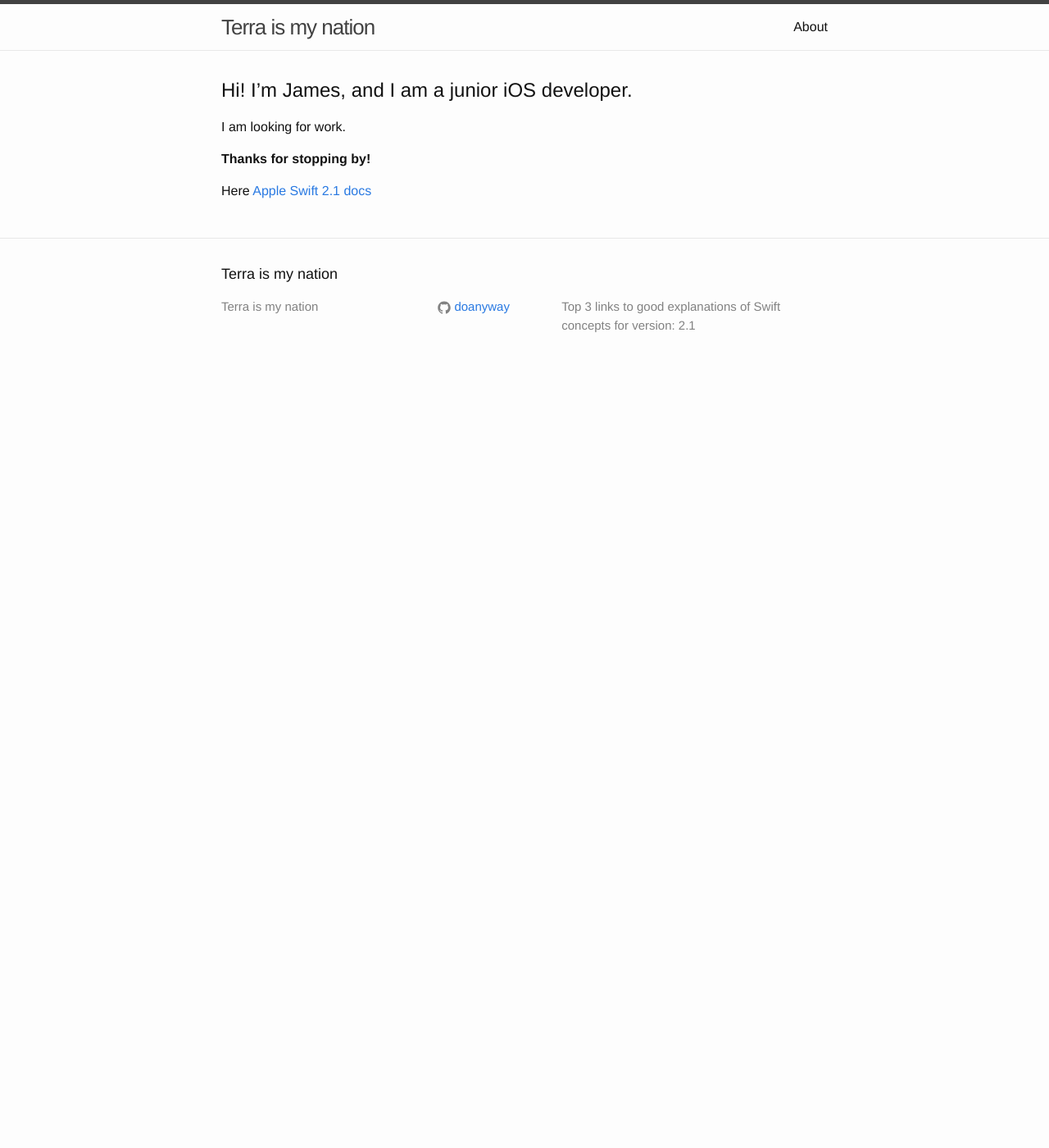
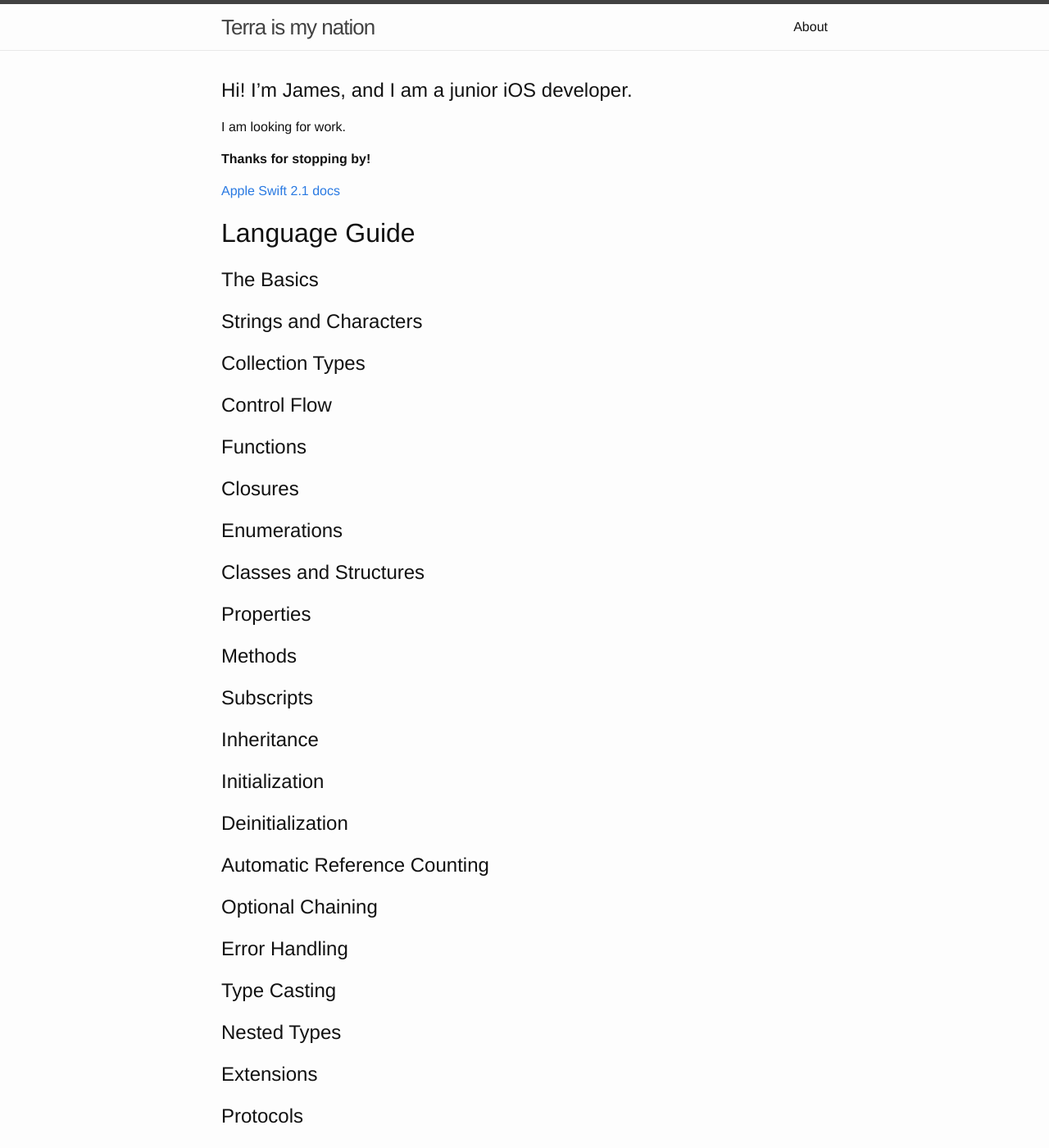
Before and after one commit to doanyway/doanyway.github.io, a Jekyll site: the page built from index.md, in a window 1280 px wide and 1400 px high. Shown: the whole window at 82% size. Built offline with Jekyll 4.4.1, drawn with Linux system fonts in a browser that asks for light colours; some of the changed text lies outside the part shown.

Commit message:
top level

```diff
--- a/index.md
+++ b/index.md
@@ -2,6 +2,7 @@
 layout: default
 menu: main
 ---
+
 ## Hi! I’m James, and I am a junior iOS developer.
 
 I am looking for work.
@@ -9,4 +10,54 @@
 **Thanks for stopping by!**
 
 
-Here [Apple Swift 2.1 docs](https://developer.apple.com/library/ios/documentation/Swift/Conceptual/Swift_Programming_Language/TheBasics.html)
+[Apple Swift 2.1 docs](https://developer.apple.com/library/ios/documentation/Swift/Conceptual/Swift_Programming_Language/TheBasics.html)
+
+# Language Guide
+
+## The Basics
+
+## Strings and Characters
+
+## Collection Types
+
+## Control Flow
+
+## Functions
+
+## Closures
+
+## Enumerations
+
+## Classes and Structures
+
+## Properties
+
+## Methods
+
+## Subscripts
+
+## Inheritance
+
+## Initialization
+
+## Deinitialization
+
+## Automatic Reference Counting
+
+## Optional Chaining
+
+## Error Handling
+
+## Type Casting
+
+## Nested Types
+
+## Extensions
+
+## Protocols
+
+## Generics
+
+## Access Control
+
+## Advanced Operators
```
